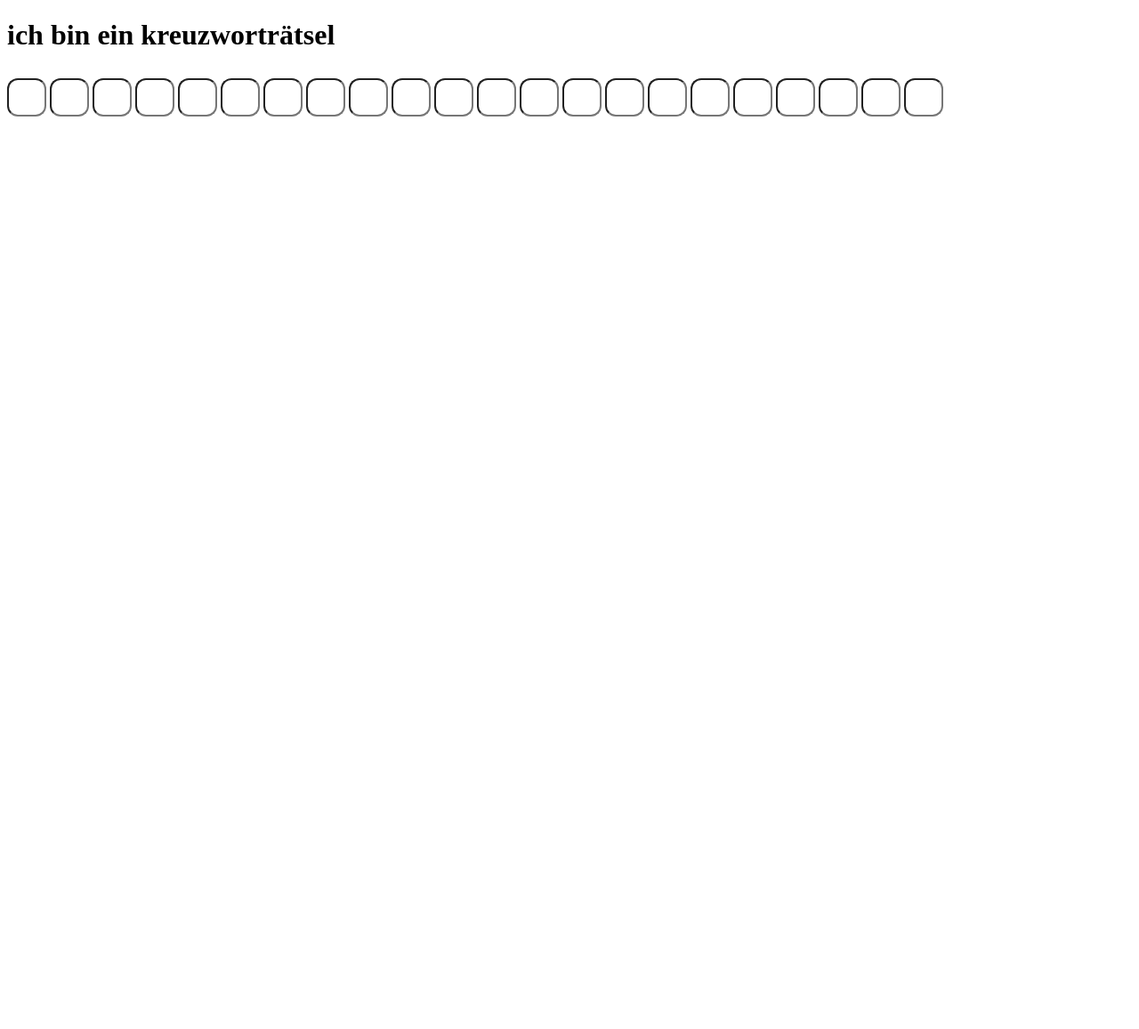
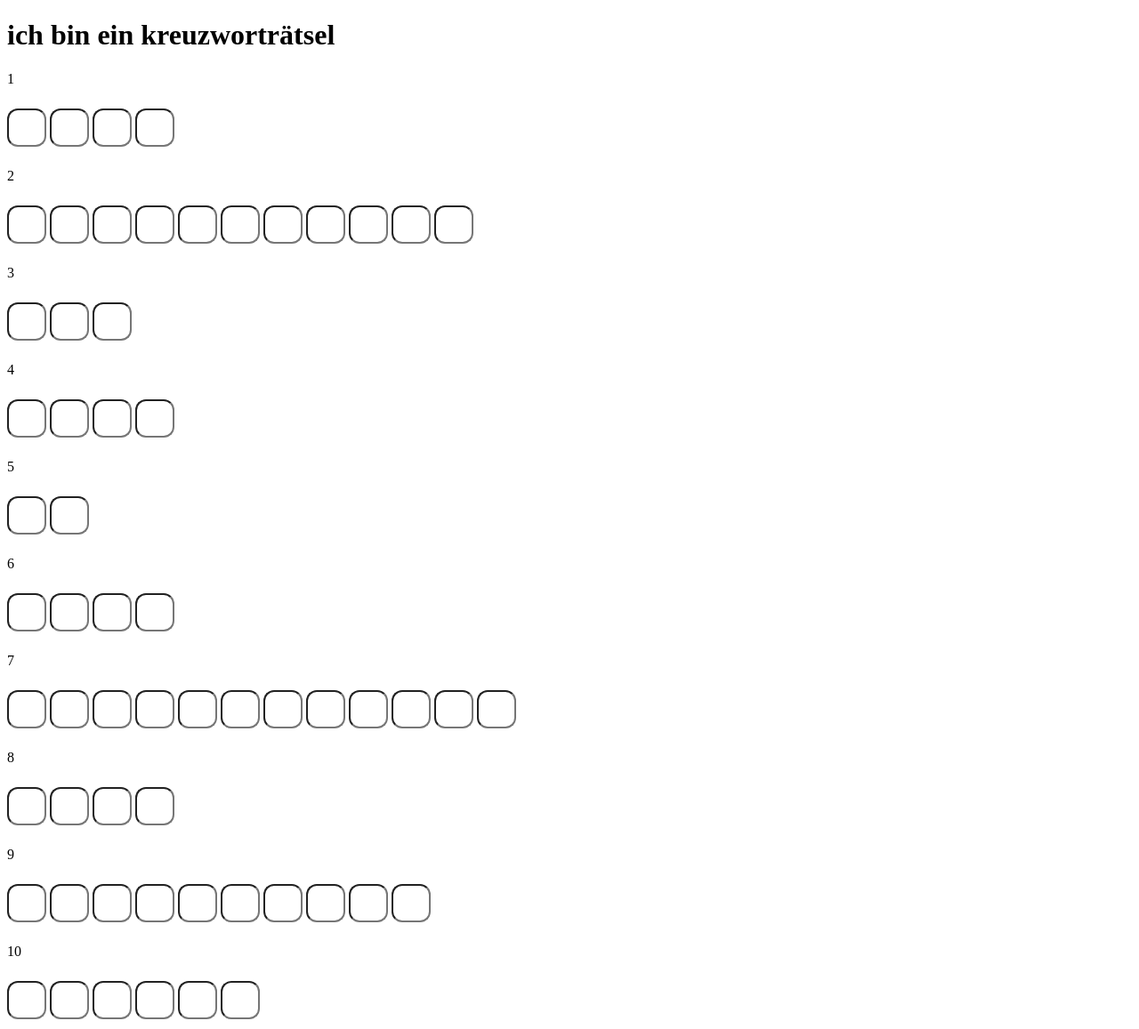
Before and after one commit to Fingadumbledore/LucaGeburtstag23, a plain HTML site: page src/sites/raetsel.html in a window 1280 px wide. Shown: the top 1157 px of the page at 89% size. Before the commit the page ends 800 px from the top, so only its background shows below. Drawn offline with Linux system fonts and the light colour scheme.

Commit message:
kästchen sind alle da

```diff
--- a/src/sites/raetsel.html
+++ b/src/sites/raetsel.html
@@ -7,7 +7,7 @@
     <title>Rätsel</title>
     <style>
         .hori{
-            width: 2%;
+            width: 2.8%;
           margin: 8px 0;
           padding: 12px 20px;
           box-sizing: border-box;
@@ -18,7 +18,7 @@
 
         .verti{
 
-            width: 2%;
+            width: 2.8%;
           margin: 8px 0;
           padding: 12px 20px;
           box-sizing: border-box;
@@ -29,27 +29,118 @@
 </head>
 <body>
     <h1>ich bin ein kreuzworträtsel</h1>
-    <input class="hori" type="text">
-    <input class="verti"" type="text">
-    <input class="hori" type="text">
-    <input class="hori" type="text">
-    <input class="hori" type="text">
-    <input class="hori" type="text">
-    <input class="hori" type="text">
-    <input class="hori" type="text">
-    <input class="hori" type="text">
-    <input class="hori" type="text">
-    <input class="hori" type="text">
-    <input class="hori" type="text">
-    <input class="hori" type="text">
-    <input class="hori" type="text">
-    <input class="hori" type="text">
-    <input class="hori" type="text">
-    <input class="hori" type="text">
-    <input class="hori" type="text">
-    <input class="hori" type="text">
-    <input class="hori" type="text">
-    <input class="hori" type="text">
-    <input class="hori" type="text">
+    <div id="wort1">
+      <p>1</p>
+      <input class="hori" type="text" maxlength="1">
+      <input class="hori"" type="text" maxlength="1">
+      <input class="hori" type="text" maxlength="1">
+      <input class="hori" type="text" maxlength="1">
+    </div>
+    <div id="wort2">
+      <p>2</p>
+      <input class="verti" type="text" maxlength="1">
+      <input class="verti"" type="text" maxlength="1">
+      <input class="verti" type="text" maxlength="1">
+      <input class="verti" type="text" maxlength="1">
+      <input class="verti" type="text" maxlength="1">
+      <input class="verti" type="text" maxlength="1">
+      <input class="verti" type="text" maxlength="1">
+      <input class="verti" type="text" maxlength="1">
+      <input class="verti" type="text" maxlength="1">
+      <input class="verti" type="text" maxlength="1">
+      <input class="verti" type="text" maxlength="1">
+    </div>
+    <div id="wort3">
+      <p>3</p>
+      <input class="hori" type="text" maxlength="1">
+    <input class="hori"" type="text" maxlength="1">
+    <input class="hori" type="text" maxlength="1">
+    </div>
+    <div id="wort4">
+      <p>4</p>
+      <input class="hori" type="text" maxlength="1">
+      <input class="hori"" type="text" maxlength="1">
+      <input class="hori" type="text" maxlength="1">
+      <input class="hori" type="text" maxlength="1">
+    </div>
+    <div id="wort5">
+      <p>5</p>
+      <input class="hori" type="text" maxlength="1">
+      <input class="hori"" type="text" maxlength="1">
+    </div>
+    <div id="wort6">
+      <p>6</p>
+      <input class="hori" type="text" maxlength="1">
+      <input class="hori"" type="text" maxlength="1">
+      <input class="hori" type="text" maxlength="1">
+      <input class="hori" type="text" maxlength="1">
+    </div>
+    <div id="wort7">
+      <p>7</p>
+      <input class="verti" type="text" maxlength="1">
+      <input class="verti"" type="text" maxlength="1">
+      <input class="verti" type="text" maxlength="1">
+      <input class="verti" type="text" maxlength="1">
+      <input class="verti" type="text" maxlength="1">
+      <input class="verti" type="text" maxlength="1">
+      <input class="verti" type="text" maxlength="1">
+      <input class="verti" type="text" maxlength="1">
+      <input class="verti" type="text" maxlength="1">
+      <input class="verti" type="text" maxlength="1">
+      <input class="verti" type="text" maxlength="1">
+      <input class="verti" type="text" maxlength="1">
+    </div>
+    <div id="wort8">
+      <p>8</p>
+      <input class="hori" type="text" maxlength="1">
+      <input class="hori"" type="text" maxlength="1">
+      <input class="hori" type="text" maxlength="1">
+      <input class="hori" type="text" maxlength="1">
+    </div>
+    <div id="wort9">
+      <p>9</p>
+      <input class="verti" type="text" maxlength="1">
+      <input class="verti"" type="text" maxlength="1">
+      <input class="verti" type="text" maxlength="1">
+      <input class="verti" type="text" maxlength="1">
+      <input class="verti" type="text" maxlength="1">
+      <input class="verti" type="text" maxlength="1">
+      <input class="verti" type="text" maxlength="1">
+      <input class="verti" type="text" maxlength="1">
+      <input class="verti" type="text" maxlength="1">
+      <input class="verti" type="text" maxlength="1">
+    </div>
+    <div id="wort10">
+      <p>10</p>
+      <input class="hori" type="text" maxlength="1">
+      <input class="hori"" type="text" maxlength="1">
+      <input class="hori" type="text" maxlength="1">
+      <input class="hori" type="text" maxlength="1">
+      <input class="hori" type="text" maxlength="1">
+      <input class="hori" type="text" maxlength="1">
+    </div>
+    <div id="wort11">
+      <p>11</p>
+      <input class="hori" type="text" maxlength="1">
+      <input class="hori"" type="text" maxlength="1">
+      <input class="hori" type="text" maxlength="1">
+    </div>
+    <div id="wort12">
+      <p>12</p>
+      <input class="hori" type="text" maxlength="1">
+      <input class="hori"" type="text" maxlength="1">
+      <input class="hori" type="text" maxlength="1">
+    </div>
+    <div id="wort13">
+      <p>13</p>
+      <input class="verti" type="text" maxlength="1">
+      <input class="verti"" type="text" maxlength="1">
+      <input class="verti" type="text" maxlength="1">
+      <input class="verti" type="text" maxlength="1">
+      <input class="verti" type="text" maxlength="1">
+      <input class="verti" type="text" maxlength="1">
+      <input class="verti" type="text" maxlength="1">
+      <input class="verti" type="text" maxlength="1">
+    </div>
 </body>
 </html>
```
Also changed, not shown: src/fragen.json (+1 -11 lines).
